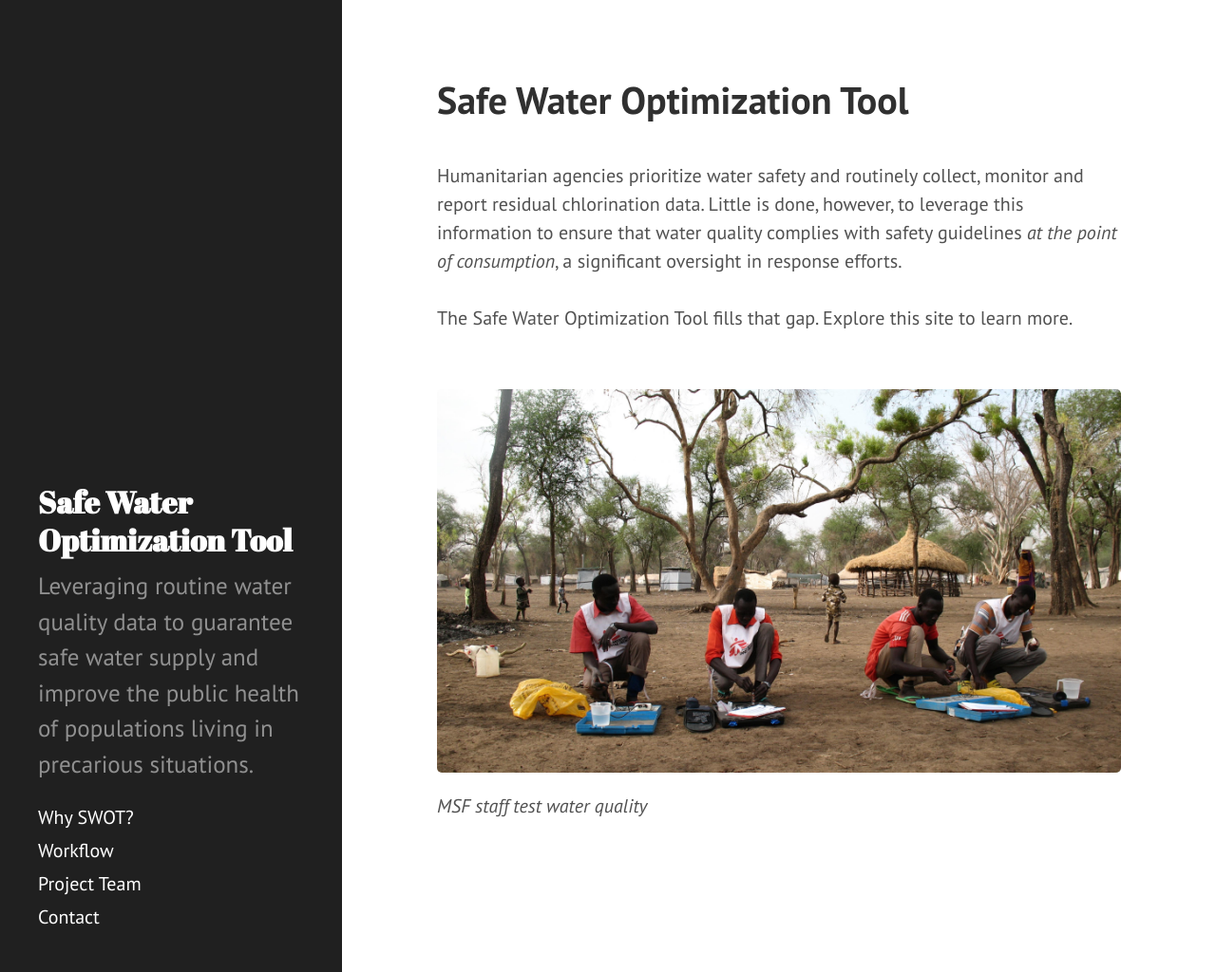
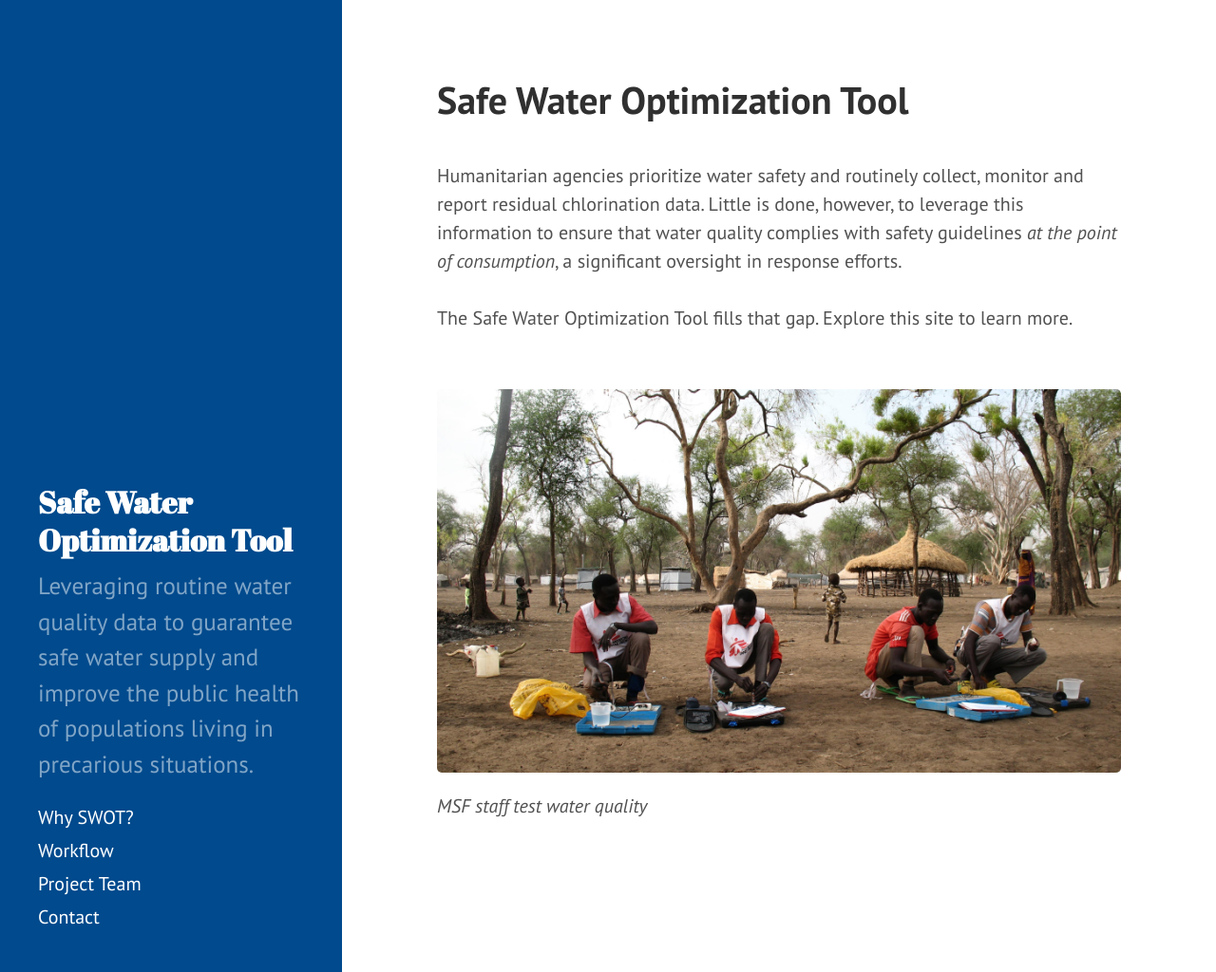
Before and after one commit to safeh2o/swot-infopage, a Jekyll site: the page built from index.html, in a window 1280 px wide and 1024 px high. Shown: the whole window at 95% size. Built offline with Jekyll 4.4.1, drawn with Linux system fonts in a browser that asks for light colours; Markdown is read by kramdown in place of the engine named in the settings; the list of posts is cut into pages by our own code.

Commit message:
Update hyde.css

```diff
--- a/public/css/hyde.css
+++ b/public/css/hyde.css
@@ -57,7 +57,7 @@ html {
   text-align: center;
   padding: 2rem 1rem;
   color: rgba(255,255,255,.5);
-  background-color: #202020;
+  background-color: #004A8D;
 }
 @media (min-width: 48em) {
   .sidebar {
```
